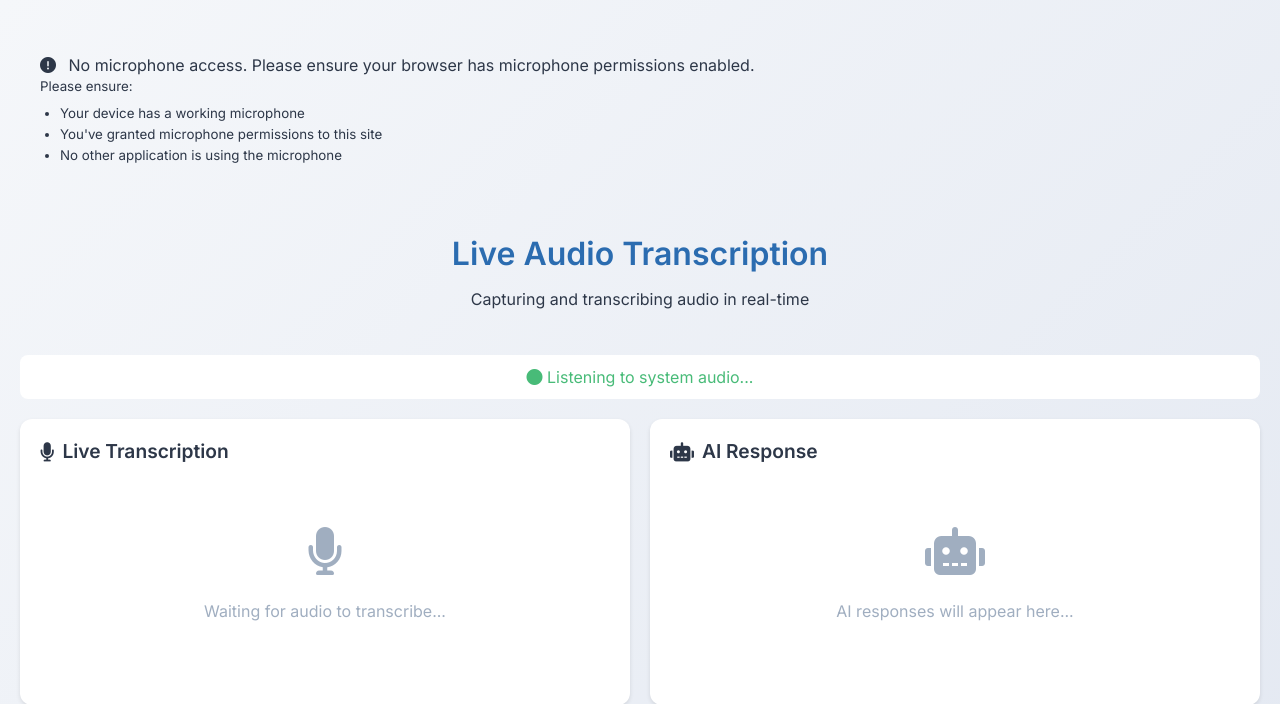
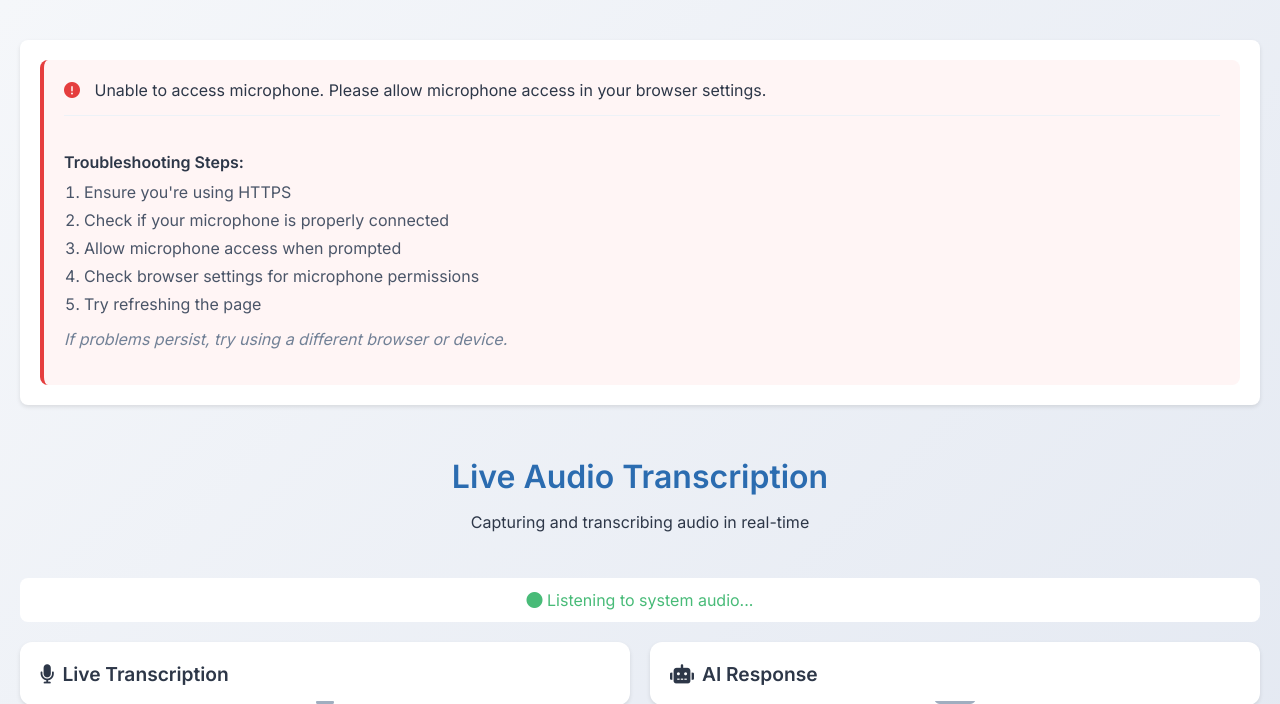
Before and after one commit to bilalahmed15/AI-Setter, a Flask app: template templates/index.html in a window 1280 px wide. Shown: the top 704 px of the page. Run offline with Flask 3, Linux system fonts and the light colour scheme; the template is opened without the code that fills it, so the values that code supplies are empty.

Commit message:
Update index.html

```diff
--- a/templates/index.html
+++ b/templates/index.html
@@ -396,25 +396,49 @@
 
         .error-message {
             margin: 20px 0;
+            padding: 20px;
+            background: #fff;
+            border-radius: 8px;
+            box-shadow: 0 2px 4px rgba(0,0,0,0.1);
         }
 
         .error-message .alert {
+            border-left: 4px solid #e53e3e;
+            background: #fff5f5;
+            padding: 20px;
             border-radius: 8px;
-            padding: 15px 20px;
         }
 
         .error-message i {
-            margin-right: 8px;
+            color: #e53e3e;
+            margin-right: 10px;
         }
 
-        .error-message ul {
-            margin-top: 10px;
-            margin-bottom: 0;
+        .error-details {
+            margin-top: 15px;
+            padding-top: 15px;
+            border-top: 1px solid #edf2f7;
+        }
+
+        .error-details h4 {
+            color: #2d3748;
+            margin-bottom: 10px;
+        }
+
+        .error-details ol {
+            margin: 10px 0;
             padding-left: 20px;
         }
 
-        .error-message li {
-            margin-bottom: 5px;
+        .error-details li {
+            margin-bottom: 8px;
+            color: #4a5568;
+        }
+
+        .error-details p {
+            margin-top: 15px;
+            color: #718096;
+            font-style: italic;
         }
     </style>
 </head>
@@ -470,41 +494,60 @@
     </div>
 
     <script>
-        async function checkMicrophoneAccess() {
+        document.addEventListener('DOMContentLoaded', async function() {
+            // Check if we're in a secure context (HTTPS)
+            if (!window.isSecureContext) {
+                showError('This application requires a secure connection (HTTPS) to access the microphone. Please ensure you\'re using HTTPS.');
+                return;
+            }
+
+            // Check if browser supports getUserMedia
+            if (!navigator.mediaDevices || !navigator.mediaDevices.getUserMedia) {
+                showError('Your browser doesn\'t support microphone access. Please use a modern browser like Chrome, Firefox, or Safari.');
+                return;
+            }
+
             try {
                 // Request microphone permission
-                const stream = await navigator.mediaDevices.getUserMedia({ audio: true });
-                stream.getTracks().forEach(track => track.stop()); // Clean up
-                return true;
-            } catch (err) {
-                console.error('Microphone access error:', err);
-                return false;
-            }
-        }
+                const stream = await navigator.mediaDevices.getUserMedia({
+                    audio: true,
+                    video: false
+                });
 
-        document.addEventListener('DOMContentLoaded', async function() {
-            try {
-                const hasMicrophone = await checkMicrophoneAccess();
+                // Stop the stream immediately after testing
+                stream.getTracks().forEach(track => track.stop());
 
-                if (!hasMicrophone) {
-                    throw new Error('No microphone access. Please ensure your browser has microphone permissions enabled.');
+                // Initialize MediaRecorder
+                setupAudioRecording();
+
+            } catch (error) {
+                console.error('Microphone access error:', error);
+                let errorMessage = 'Unable to access microphone. ';
+
+                if (error.name === 'NotAllowedError') {
+                    errorMessage += 'Please allow microphone access in your browser settings.';
+                } else if (error.name === 'NotFoundError') {
+                    errorMessage += 'No microphone device found. Please connect a microphone.';
+                } else {
+                    errorMessage += 'Please check your device settings and browser permissions.';
                 }
 
-                // Initialize MediaRecorder only if microphone is available
-                navigator.mediaDevices.getUserMedia({ audio: true })
-                    .then(stream => {
-                        mediaRecorder = new MediaRecorder(stream);
-                        setupMediaRecorder();
-                    })
-                    .catch(err => {
-                        console.error('Error accessing microphone:', err);
-                        showError('Unable to access microphone. Please check your permissions and device settings.');
-                    });
-            } catch (error) {
-                console.error('Initialization error:', error);
-                showError(error.message);
+                showError(errorMessage);
             }
         });
+
+        function setupAudioRecording() {
+            navigator.mediaDevices.getUserMedia({ audio: true })
+                .then(stream => {
+                    mediaRecorder = new MediaRecorder(stream);
+                    setupMediaRecorder();
+                    updateStatus('Ready to record');
+                })
+                .catch(error => {
+                    console.error('Setup error:', error);
+                    showError('Error setting up audio recording: ' + error.message);
+                });
+        }
 
         function showError(message) {
             const errorDiv = document.createElement('div');
@@ -513,20 +556,29 @@
                 <div class="alert alert-danger" role="alert">
                     <i class="fas fa-exclamation-circle"></i>
                     ${message}
-                    <br>
-                    <small>Please ensure:
-                        <ul>
-                            <li>Your device has a working microphone</li>
-                            <li>You've granted microphone permissions to this site</li>
-                            <li>No other application is using the microphone</li>
-                        </ul>
-                    </small>
+                    <div class="error-details">
+                        <h4>Troubleshooting Steps:</h4>
+                        <ol>
+                            <li>Ensure you're using HTTPS</li>
+                            <li>Check if your microphone is properly connected</li>
+                            <li>Allow microphone access when prompted</li>
+                            <li>Check browser settings for microphone permissions</li>
+                            <li>Try refreshing the page</li>
+                        </ol>
+                        <p>If problems persist, try using a different browser or device.</p>
+                    </div>
                 </div>
             `;
 
-            // Insert at the top of the content area
             const container = document.querySelector('.container');
             container.insertBefore(errorDiv, container.firstChild);
+        }
+
+        function updateStatus(message) {
+            const statusBar = document.querySelector('.status-bar');
+            if (statusBar) {
+                statusBar.innerHTML = `<i class="fas fa-circle"></i> ${message}`;
+            }
         }
 
         const transcriptionDiv = document.getElementById('transcription');
```
